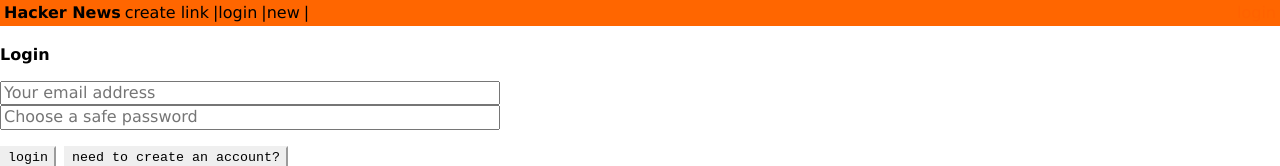
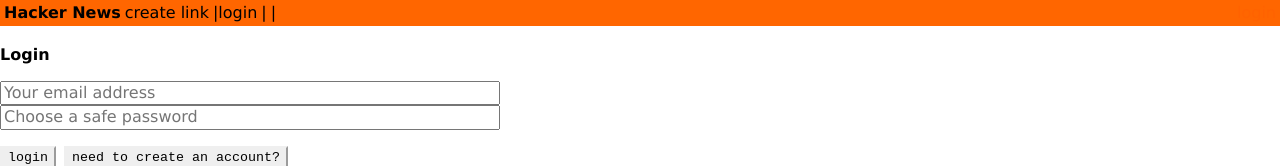
Before and after one commit to trygodson/nextjs_apollo, a Next.js app: page /login in a window 1280 px wide. Shown: the top 166 px of the page. Built offline with nearby package versions, Linux system fonts and the light colour scheme.

Commit message:
some header changes

```diff
--- a/components/Layout/Header.js
+++ b/components/Layout/Header.js
@@ -46,7 +46,7 @@
           </Link>
           <div className="ml1">|</div>
 
-          <Link
+          {/* <Link
             href={{
               pathname: '/new/[slug]',
               query: { slug: 1 },
@@ -54,7 +54,7 @@
             className="ml3 no-underline black"
           >
             new
-          </Link>
+          </Link> */}
           <div className="ml1">|</div>
           {authToken && (
             <div className="flex">
```
Also changed, not shown: pages/new/[slug].js (deleted, +0 -12 lines).
